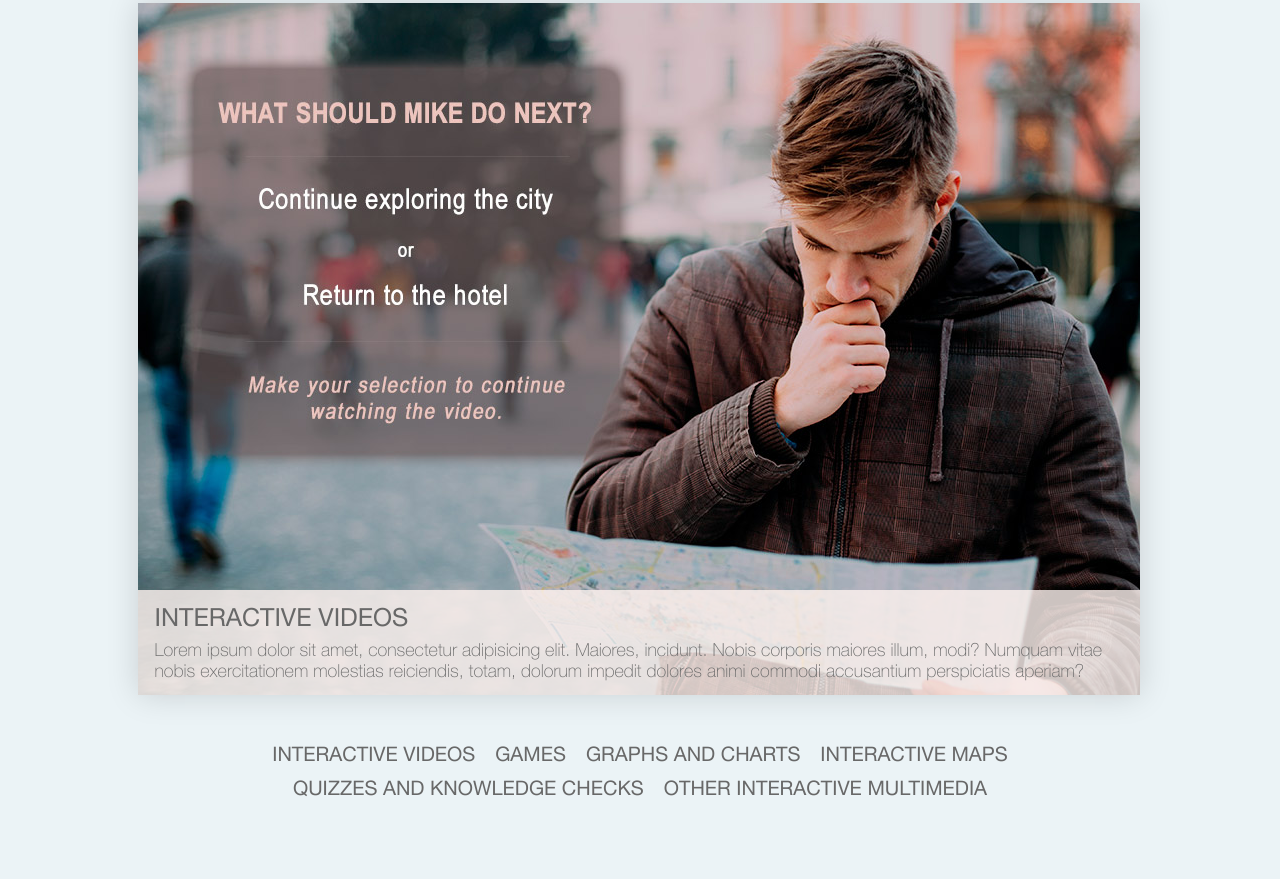
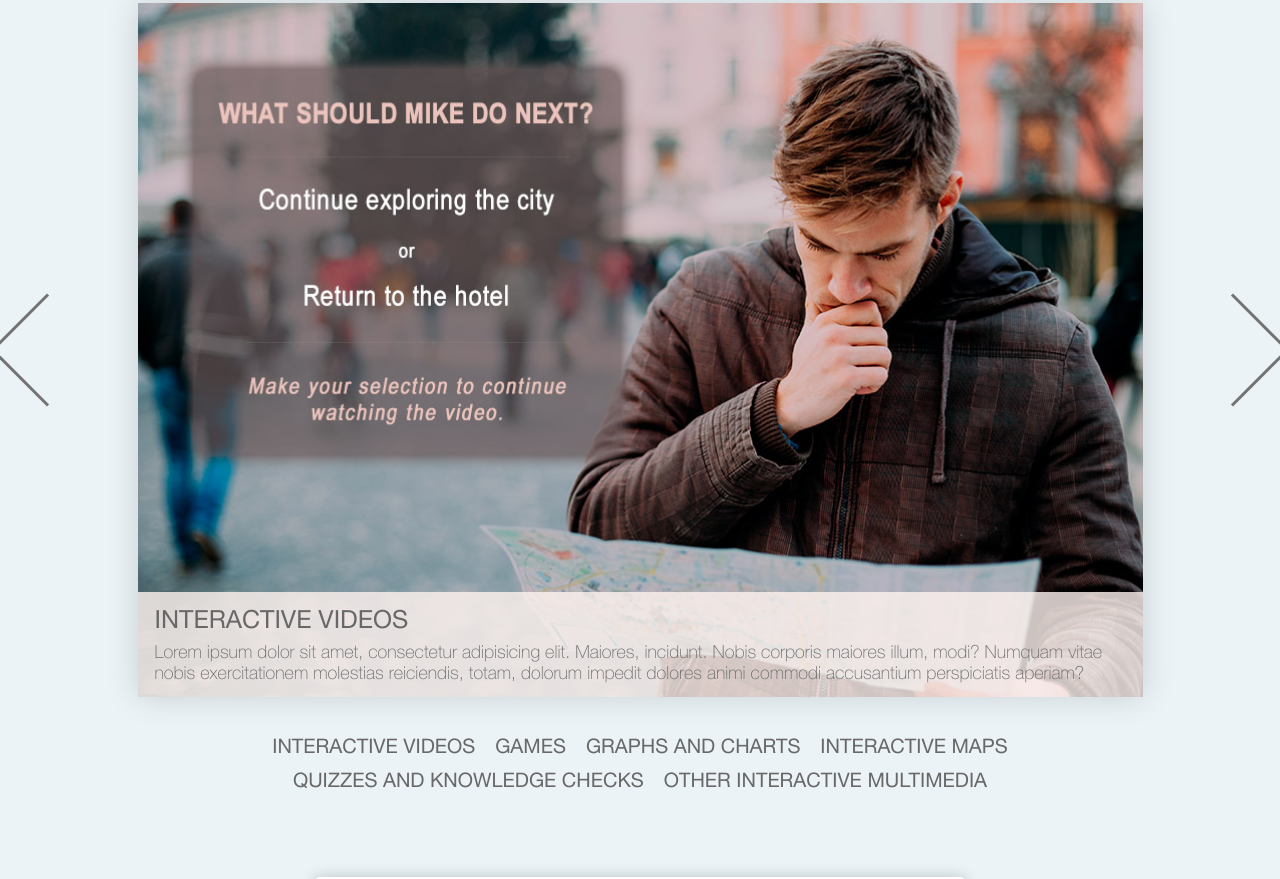
Before and after one commit to rivanavir/learning-company, a plain HTML site: page interactive.html in a window 1280 px wide. Shown: the part 241-1120 px from the top of the page. Drawn offline with nearby package versions, Linux system fonts and the light colour scheme.

Commit message:
interactive page

```diff
--- a/interactive.html
+++ b/interactive.html
@@ -5,6 +5,8 @@
   <meta name="viewport" content="width=device-width, initial-scale=1.0">
   <meta http-equiv="X-UA-Compatible" content="ie=edge">
   <link rel="stylesheet" href="https://maxcdn.bootstrapcdn.com/bootstrap/3.3.7/css/bootstrap.min.css" />
+  <link rel="stylesheet" type="text/css" href="https://cdn.jsdelivr.net/jquery.slick/1.6.0/slick.css"/>
+  <link rel="stylesheet" type="text/css" href="https://cdn.jsdelivr.net/jquery.slick/1.6.0/slick-theme.css"/>
   <link rel="stylesheet" href="css/main.css" />
   <title>eLearning Company</title>
 </head>
@@ -25,35 +27,35 @@
               </div>
             </div>
             <div class="slide-block">
-              <img src="./images/interactive-img-1.jpg" alt="" />
+              <img src="./images/interactive-img-2.jpg" alt="" />
               <div class="slide-text light-grey">
                 <h4>Games</h4>
                 <p>Lorem ipsum dolor sit amet, consectetur adipisicing elit. Maiores, incidunt. Nobis corporis maiores illum, modi? Numquam vitae nobis exercitationem molestias reiciendis, totam, dolorum impedit dolores animi commodi accusantium perspiciatis aperiam?</p>
               </div>
             </div>
             <div class="slide-block">
-              <img src="./images/interactive-img-1.jpg" alt="" />
+              <img src="./images/interactive-img-3.jpg" alt="" />
               <div class="slide-text grey">
                 <h4>Graphs and charts</h4>
                 <p>Lorem ipsum dolor sit amet, consectetur adipisicing elit. Maiores, incidunt. Nobis corporis maiores illum, modi? Numquam vitae nobis exercitationem molestias reiciendis, totam, dolorum impedit dolores animi commodi accusantium perspiciatis aperiam?</p>
               </div>
             </div>
             <div class="slide-block">
-              <img src="./images/interactive-img-1.jpg" alt="" />
+              <img src="./images/interactive-img-4.jpg" alt="" />
               <div class="slide-text light-aqua">
                 <h4>Interactive maps</h4>
                 <p>Lorem ipsum dolor sit amet, consectetur adipisicing elit. Maiores, incidunt. Nobis corporis maiores illum, modi? Numquam vitae nobis exercitationem molestias reiciendis, totam, dolorum impedit dolores animi commodi accusantium perspiciatis aperiam?</p>
               </div>
             </div>
             <div class="slide-block">
-              <img src="./images/interactive-img-1.jpg" alt="" />
+              <img src="./images/interactive-img-5.jpg" alt="" />
               <div class="slide-text light-green">
                 <h4>Quizzes and knowledge checks</h4>
                 <p>Lorem ipsum dolor sit amet, consectetur adipisicing elit. Maiores, incidunt. Nobis corporis maiores illum, modi? Numquam vitae nobis exercitationem molestias reiciendis, totam, dolorum impedit dolores animi commodi accusantium perspiciatis aperiam?</p>
               </div>
             </div>
             <div class="slide-block">
-              <img src="./images/interactive-img-1.jpg" alt="" />
+              <img src="./images/interactive-img-6.jpg" alt="" />
               <div class="slide-text light-purple">
                 <h4>Other interactive multimedia</h4>
                 <p>Lorem ipsum dolor sit amet, consectetur adipisicing elit. Maiores, incidunt. Nobis corporis maiores illum, modi? Numquam vitae nobis exercitationem molestias reiciendis, totam, dolorum impedit dolores animi commodi accusantium perspiciatis aperiam?</p>
@@ -61,6 +63,10 @@
             </div>
           </div>
           <div class="slide-link">
+            <div class="controls">
+              <div class="left"></div>
+              <div class="right"></div>
+            </div>
             <ul class="link-list">
               <li><a href="#">Interactive videos</a></li><!--
               --><li><a href="#">Games</a></li><!--
@@ -85,6 +91,7 @@
   <!-- Scripts -->
   <script src="https://cdnjs.cloudflare.com/ajax/libs/jquery/2.2.4/jquery.min.js"></script>
   <script src="https://maxcdn.bootstrapcdn.com/bootstrap/3.3.7/js/bootstrap.min.js"></script>
+  <script type="text/javascript" src="https://cdn.jsdelivr.net/jquery.slick/1.6.0/slick.min.js"></script>
   <script src="js/script.js"></script>
 </body>
 </html>
--- a/js/script.js
+++ b/js/script.js
@@ -113,42 +113,28 @@ $(document).ready(function () {
   }
 
   /* Slide code */
-  if($('#interactive').hasClass('interactive-section')){
-    var slide = $('.slide-block');
-    var slideArr = [];
-    var link = $('.link-list li a');
+  $(".slide-inner").slick({
+    dots: true,
+    infinite: true,
+    speed: 500,
+    cssEase: 'linear'
+  })
+
+  function afterSlideInit() {
+    var linkNav = $('.slick-dots li');
+    var linkNavArr = [];
+    var link = $('.link-list>li>a');
     var linkArr = [];
-    var slideInner = $('.slide-inner');
-    var slideWidth, slideHeigh;
-    var slideImg = slide.find('img');
-    var imgArr = [];
 
-    slideImg.each(function () {
-      imgArr.push({
-        width: this.width,
-        height: this.height
-      });
-    })
-    slide.each(function (i) {
-      slideArr.push(this);
-      $(this).attr('id', 'slide'+ (i+1));
-    })
-    link.each(function (i) {
-      linkArr.push(this);
-      $(this).attr('data-href-id', '#slide'+ (i+1));
+    link.each(function () {
+      var txt = $(this).text();
+        linkArr.push(txt);
     })
 
-    changeSlide(0);
+    linkNav.each(function (index) {
+      $(this).text(linkArr[index]);
+    })
+  }
 
-    function changeSlide(i) {
-      slideInner.css({
-        'width': imgArr[i].width,
-        'height': imgArr[i].height
-      })
-      $.each(slideArr, function (index, val) {
-      })
-      $('#'+slideArr[i].id).addClass('active').fadeIn(1000);
-    }
-
-  }
+  afterSlideInit();
 });
--- a/scss/main.scss
+++ b/scss/main.scss
@@ -1129,24 +1129,18 @@ section{
     padding: 70px 0;
     background: #ebf3f6;
     .slide-wrap{
+      position: relative;
+      padding-bottom: 150px;
       .slide-inner{
         box-shadow: 0 0 30px rgba(0,0,0,.15);
-        overflow: hidden;
+        .slide-block{
           position: relative;
-        .slide-block{
-          position: absolute;
-          left: 0;
-          top: 0;
-          z-index: 0;
-          display: block;
-          -webkit-transition:all .4s ease-in-out;
-          -ms-transition:all .4s ease-in-out;
-          transition:all .4s ease-in-out;
           &.active{
             z-index: 10;
+            left: 0;
           }
           img{
-            width: 100%;
+            width: 1005px;
           }
           .slide-text{
             position: absolute;
@@ -1189,23 +1183,65 @@ section{
             }
           }
         }
+        button.slick-arrow{
+          @media (max-width: 991px){
+            display: none;
           }
-      .slide-link{
-        padding-top: 45px;
-        ul.link-list{
-          width: 100%;
+        }
+        button.slick-arrow{
+          -webkit-transform: rotate(45deg) translate(0, 0);
+          -ms-transform: rotate(45deg) translate(0, 0);
+          transform: rotate(45deg) translate(0, 0);
+        }
+        button.slick-prev,
+        button.slick-next{
+          width: 80px;
+          height: 80px;
+          margin-top: -40px;
+          background: transparent;
+          &:before{
+            content: '';
+          }
+        }
+        button.slick-prev{
+          border-left: 3px solid #737374;
+          border-bottom: 3px solid #737374;
+          left: auto;
+          right: 105%;
+        }
+        button.slick-next{
+          border-top: 3px solid #737374;
+          border-right: 3px solid #737374;
+          right: auto;
+          left: 105%;
+        }
+        .slick-dots{
+          bottom:auto;
+          top: 105%;
           text-align: center;
-          margin-bottom: 100px;
           li{
             display: inline-block;
             padding: 7px 10px;
-            a{
             font-family: 'Helvetica Neue LT Std Roman';
             font-size: 20px;
             color:#686868;
             text-transform: uppercase;
+            width: auto;
+            height: auto;
+            margin: 0;
+            &:hover{
+              text-decoration: underline;
             }
           }
+        }
+      }
+      .slide-link{
+        padding-top: 45px;
+        position: absolute;
+        z-index: -1;
+        opacity: 0;
+        ul.link-list{
+          width: 100%;
         }
       }
     }
```
Also changed, not shown: css/main.css, images/interactive-img-2.jpg (added), images/interactive-img-3.jpg (added), images/interactive-img-4.jpg (added), images/interactive-img-5.jpg (added), images/interactive-img-6.jpg (added). Lines whose indentation alone changed are shown as unchanged.
